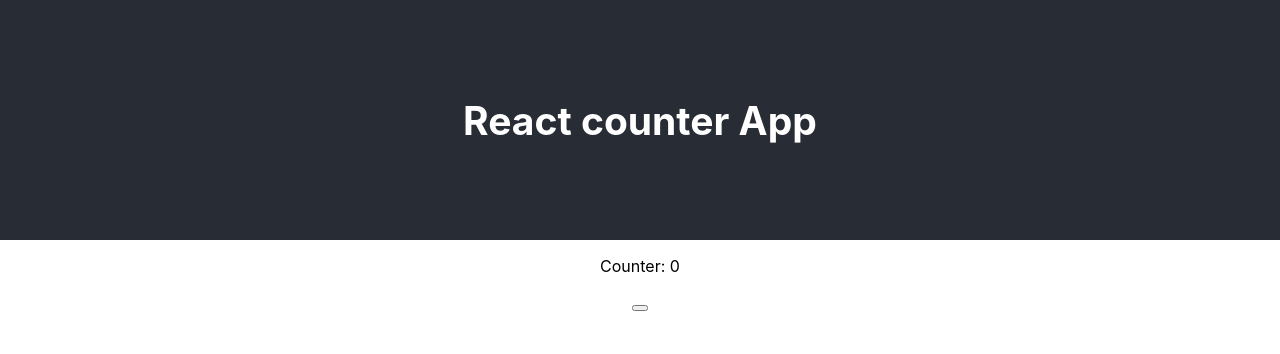
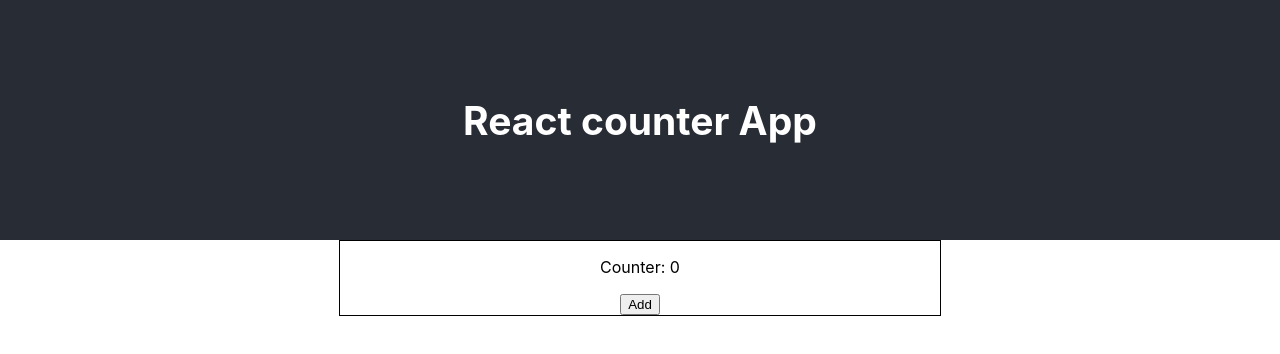
Before and after one commit to mmindykowski/react-cwiczenie, a React (Create React App) app: page / in a window 1280 px wide. Shown: the top 354 px of the page. Built offline with nearby package versions, Linux system fonts and the light colour scheme.

Commit message:
stylowanie

```diff
--- a/src/Counter.css
+++ b/src/Counter.css
@@ -0,0 +1,5 @@
+.counter {
+    border: 1px solid black;
+    max-width: 600px;
+    margin: auto;
+}
--- a/src/Counter.js
+++ b/src/Counter.js
@@ -4,8 +4,8 @@ const Counter = () => {
   return (
     <div className="counter">
       <p>Counter: 0</p>
-      <div className="buttons-panel">
-        <button></button>
+      <div className="buttonsPanel">
+        <button>Add</button>
       </div>
     </div>
   );
```
